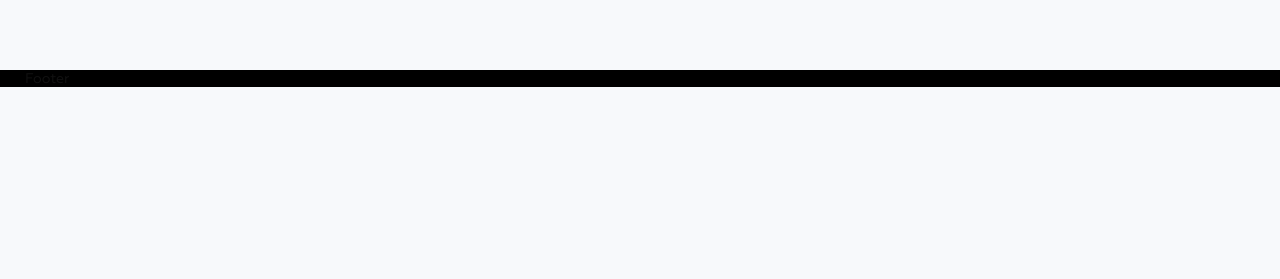
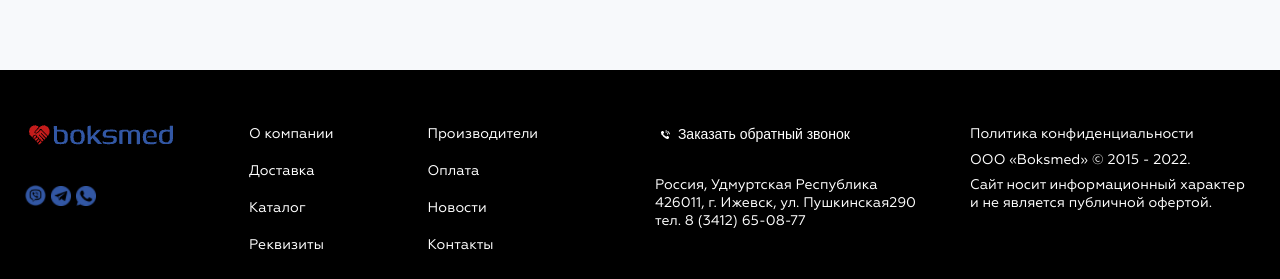
Before and after one commit to TepljakovKirill/medtechnica, a Nuxt app: page / in a window 1280 px wide. Shown: the part 2211-2490 px from the top of the page. Before the commit the page ends 2298 px from the top, so only its background shows below. Built offline with nearby package versions, Linux system fonts and the light colour scheme; no server answers.

Commit message:
Заверстал footer

```diff
--- a/components/Footer.vue
+++ b/components/Footer.vue
@@ -1,6 +1,58 @@
 <template>
   <div class="footer">
-    <div class="container">Footer</div>
+    <div class="container">
+      <div class="footer-container flex">
+        <div class="footer-menu flex">
+          <div class="footer-logo-social">
+            <nuxt-link to="/">
+              <img src="@/assets/images/logo.png" alt="Логотип" />
+            </nuxt-link>
+            <div class="footer-social">
+              <nuxt-link to="/" class="footer-social__link">
+                <img src="@/assets/images/viber.png" alt="Вайбер" />
+              </nuxt-link>
+              <nuxt-link to="/" class="footer-social__link">
+                <img src="@/assets/images/telegram.png" alt="Телеграм" />
+              </nuxt-link>
+              <nuxt-link to="/" class="footer-social__link">
+                <img src="@/assets/images/whatsapp.png" alt="Ватсап" />
+              </nuxt-link>
+            </div>
+          </div>
+          <NavBar :isHeader="true" />
+        </div>
+        <div class="footer-content flex">
+          <div class="footer-call-address">
+            <button @click="callBack" class="footer-call__button">
+              <img
+                class="footer-call"
+                src="@/assets/images/fone-white.png"
+                alt="Телефон"
+              />
+              Заказать обратный звонок
+            </button>
+            <div class="footer-address">
+              <p class="footer-address__descr">
+                Россия, Удмуртская Республика 426011, г. Ижевск, ул.
+                Пушкинская290 тел. 8 (3412) 65-08-77
+              </p>
+            </div>
+          </div>
+          <div class="footer-confidentiality">
+            <p class="footer-confidentiality__button">
+              Политика конфиденциальности
+            </p>
+            <p class="footer-confidentiality__o">
+              ООО «Boksmed» © 2015 - 2022.
+            </p>
+            <p class="footer-confidentiality__descr">
+              Сайт носит информационный характер и не является публичной
+              офертой.
+            </p>
+          </div>
+        </div>
+      </div>
+    </div>
   </div>
 </template>
 <style>
@@ -8,4 +60,66 @@
   width: 100%;
   background-color: black;
 }
+
+.footer-container {
+  padding-top: 55px;
+  padding-bottom: 29px;
+  justify-content: space-between;
+}
+
+.footer-social {
+  margin-top: 28px;
+}
+
+.footer-social__link:not(:last-child) {
+  margin-right: 5px;
+}
+
+.footer-logo-social {
+  margin-right: 72px;
+}
+
+.footer-content {
+  justify-content: space-between;
+}
+
+.footer-call-address {
+  margin-right: 45px;
+  max-width: 270px;
+}
+
+.footer-call__button {
+  margin-bottom: 33px;
+  border: none;
+  background-color: transparent;
+  color: #fff;
+  font-size: 14px;
+  cursor: pointer;
+}
+
+.footer-call {
+  padding-right: 4px;
+}
+
+.footer-address,
+.footer-confidentiality {
+  color: #fff;
+}
+
+.footer-address__descr,
+.footer-confidentiality__descr {
+  line-height: 18px;
+}
+
+.footer-confidentiality {
+  max-width: 285px;
+}
+
+.footer-confidentiality__button {
+  margin-bottom: 9px;
+}
+
+.footer-confidentiality__o {
+  margin-bottom: 8px;
+}
 </style>
--- a/components/Header.vue
+++ b/components/Header.vue
@@ -45,7 +45,7 @@
           </div>
         </div>
         <div class="header-menu__group flex">
-          <HeaderNavBar />
+          <NavBar :isHeader="false" />
           <div class="header-menu__personal flex">
             <nuxt-link to="/" class="header-menu__personal-link flex">
               <img src="@/assets/images/сomparisons.png" alt="Сравнения" />
--- a/components/HeaderNavBar.vue
+++ /dev/null
@@ -1,38 +0,0 @@
-<script setup>
-const menuItems = [
-  { name: "О компании", path: "/about" },
-  { name: "Производители", path: "/manufacturers" },
-  { name: "Доставка", path: "/delyvery" },
-  { name: "Оплата", path: "/payment" },
-  { name: "Новости", path: "/news" },
-  { name: "Реквизиты", path: "/details" },
-  { name: "Контакты", path: "/contacts" },
-];
-</script>
-<template>
-  <nav>
-    <ul class="flex">
-      <li v-for="item in menuItems" :key="item.path" class="header-menu__link">
-        <NuxtLink :to="item.path" class="header-menu__link">{{
-          item.name
-        }}</NuxtLink>
-      </li>
-    </ul>
-  </nav>
-</template>
-<style scoped>
-.header-menu__link:not(:last-child) {
-  margin-right: 24px;
-}
-
-.header-menu__link {
-  font-size: 14px;
-  color: #111;
-  transition: 0.3s ease-in;
-}
-
-.header-menu__link:hover {
-  color: #3257a4;
-  transition: 0.3s ease-in;
-}
-</style>
--- /dev/null
+++ b/components/NavBar.vue
@@ -0,0 +1,68 @@
+<script setup>
+defineProps({
+  isHeader: Boolean,
+});
+
+const menuItems = [
+  { name: "О компании", path: "/about" },
+  { name: "Производители", path: "/manufacturers" },
+  { name: "Доставка", path: "/delyvery" },
+  { name: "Оплата", path: "/payment" },
+  { name: "Каталог", path: "/catalog" },
+  { name: "Новости", path: "/news" },
+  { name: "Реквизиты", path: "/details" },
+  { name: "Контакты", path: "/contacts" },
+];
+
+const menuFilter = menuItems.filter((item) => item.path !== "/catalog");
+</script>
+<template>
+  <nav>
+    <ul :class="isHeader ? 'grid' : 'flex'">
+      <li
+        v-for="item in isHeader ? menuItems : menuFilter"
+        :key="item.path"
+        :class="isHeader ? 'footer-menu__list' : 'header-menu__list'"
+      >
+        <NuxtLink
+          :to="item.path"
+          :class="isHeader ? 'footer-menu__link' : 'header-menu__link'"
+          >{{ item.name }}</NuxtLink
+        >
+      </li>
+    </ul>
+  </nav>
+</template>
+<style scoped>
+.header-menu__list:not(:last-child) {
+  margin-right: 24px;
+}
+
+.header-menu__link {
+  color: #111;
+}
+
+.footer-menu__link {
+  color: #fff;
+}
+
+.header-menu__link,
+.footer-menu__link {
+  font-size: 14px;
+  transition: 0.3s ease-in;
+}
+
+.header-menu__link:hover,
+.footer-menu__link:hover {
+  color: #3257a4;
+  transition: 0.3s ease-in;
+}
+
+.grid {
+  display: grid;
+  grid-template-columns: repeat(2, 1fr);
+  grid-template-rows: repeat(4, 1fr);
+  grid-column-gap: 68px;
+  grid-row-gap: 20px;
+}
+</style>
```
Also changed, not shown: assets/images/fone-white.png (added).
